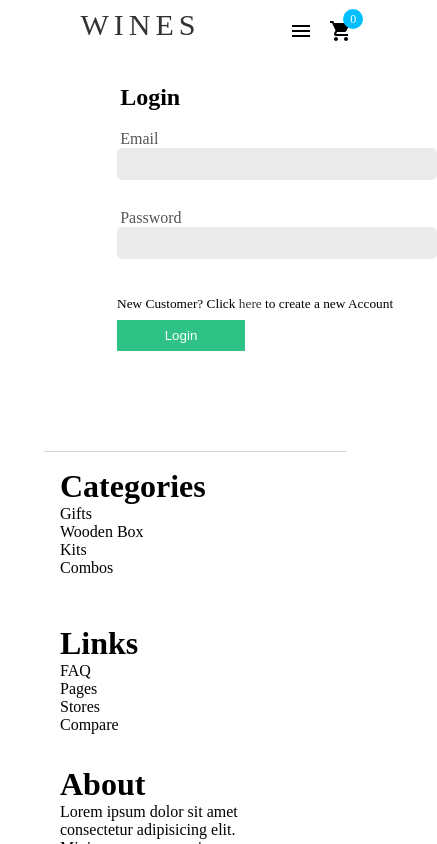
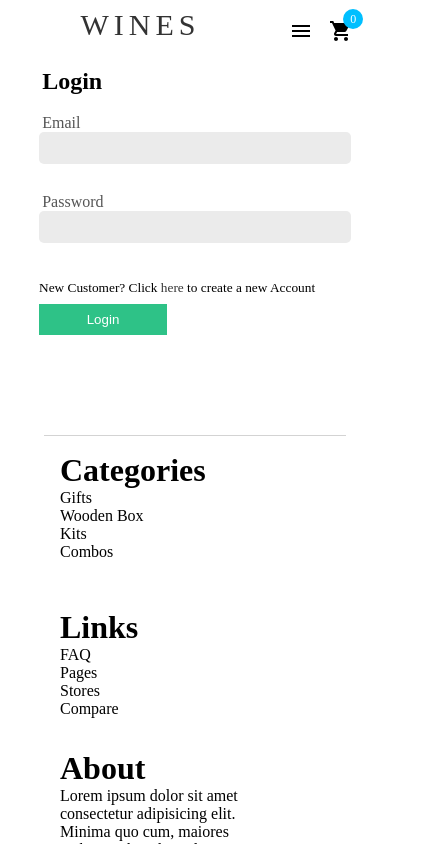
Before and after one commit to contactigsp/mern-wine-ecommerce-app-frontend, a React (Create React App) app: page /#/login in a window 390 px wide. Shown: the top 844 px of the page, 437 px wide, since content can reach past the window. Built offline with nearby package versions, Linux system fonts and the light colour scheme; no server answers.

Commit message:
second commit

```diff
--- a/src/pages/Login/Login.css
+++ b/src/pages/Login/Login.css
@@ -59,8 +59,9 @@
 }
 
 @media only screen and (max-width: 583px) {
-  .Signup {
-    min-width: 15rem;
-    margin: 2rem 10%;
+  .Login {
+    /* margin: 2rem 30%; */
+    margin: 1rem 10%;
+    min-width: 2rem;
   }
 }
--- a/src/pages/Signup/Signup.css
+++ b/src/pages/Signup/Signup.css
@@ -82,6 +82,7 @@
 
 @media only screen and (max-width: 583px) {
   .Signup {
-    margin: 2rem 10%;
+    margin: 1rem 10%;
+    min-width: 2rem;
   }
 }
```
